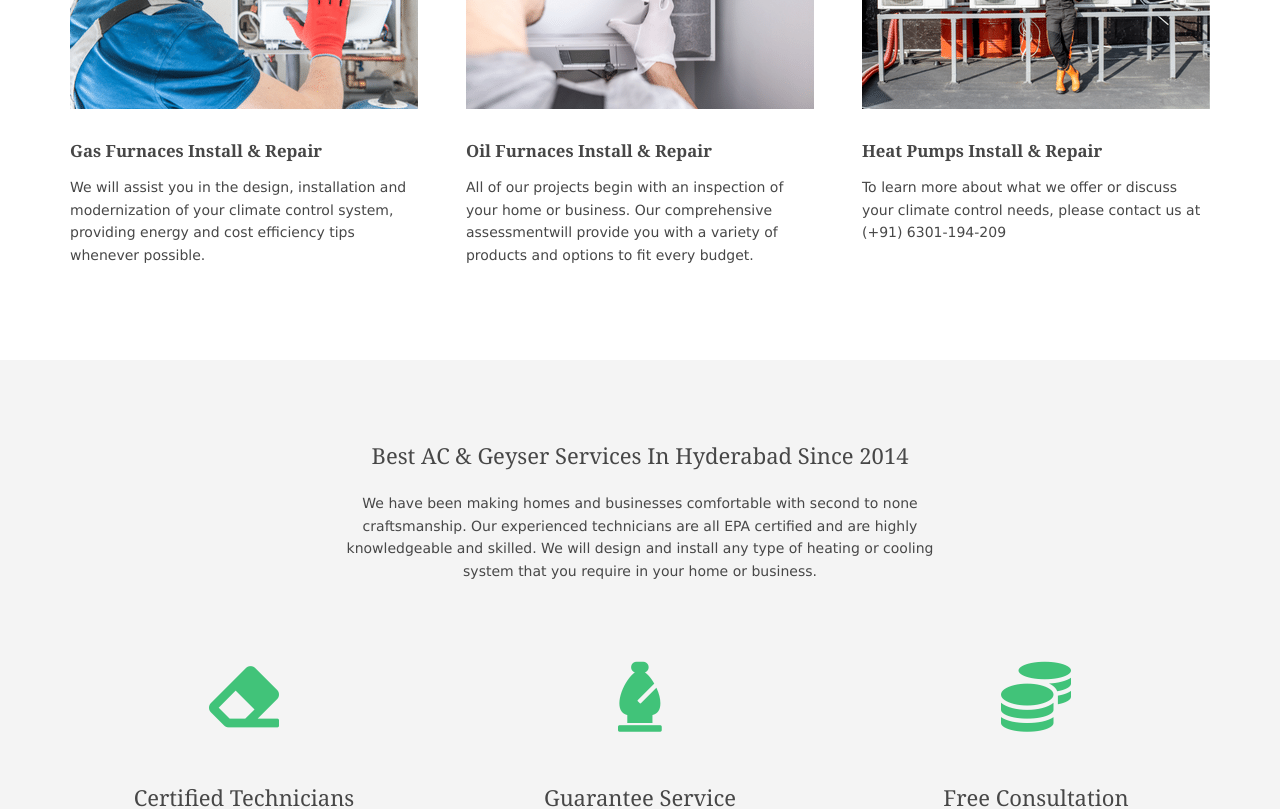
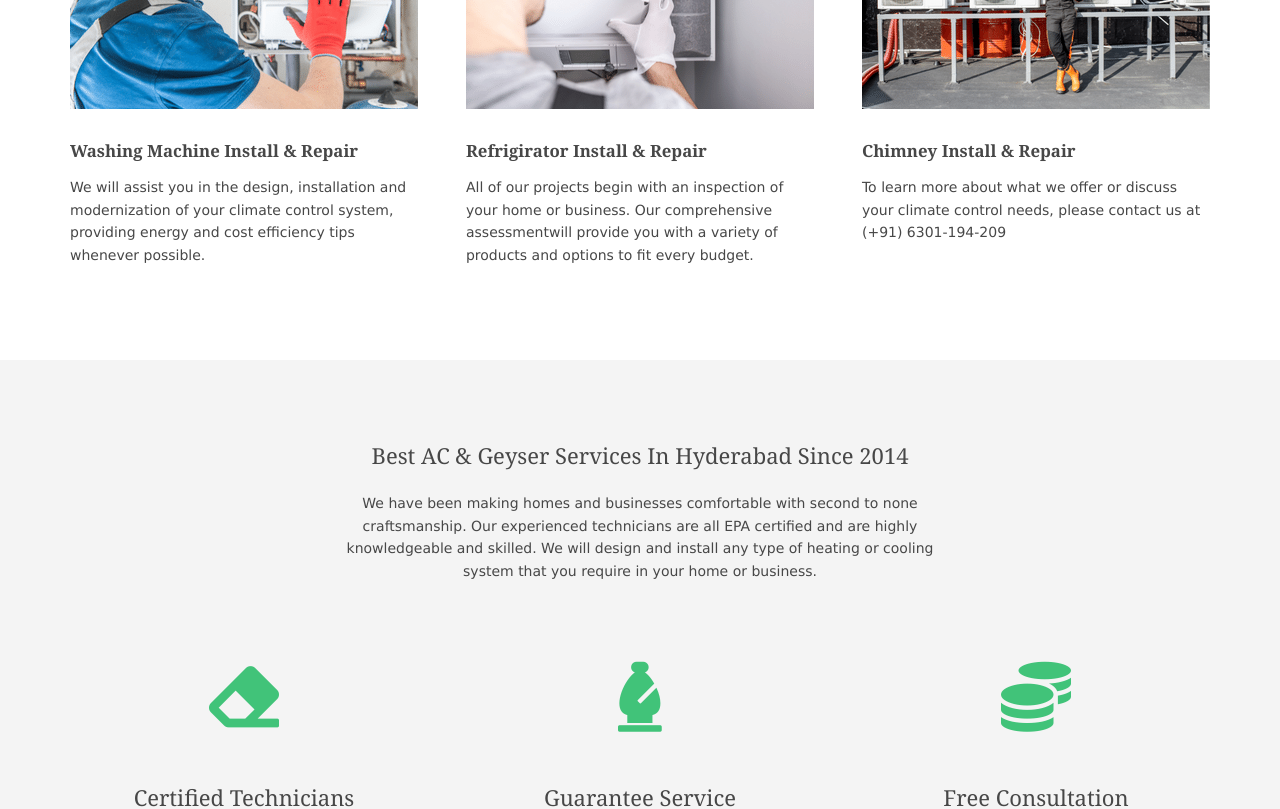
Before and after one commit to raghavabellala/homemaintananceservices, a plain HTML site: page index.html in a window 1280 px wide. Shown: the part 1400-2209 px from the top of the page. Drawn offline with Linux system fonts and the light colour scheme.

Commit message:
Update index.html

```diff
--- a/index.html
+++ b/index.html
@@ -99,7 +99,7 @@ Licence URI: https://www.instagram.com/websitedesign999/
         <li class="one_third">
           <figure><a class="imgover" href="#"><img src="images/demo/348x220x4.png" alt=""></a>
             <figcaption>
-              <h6 class="heading">Gas Furnaces Install & Repair</h6>
+              <h6 class="heading">Washing Machine Install & Repair</h6>
               <p>We will assist you in the design, installation and modernization of your climate control system, providing energy and cost efficiency tips whenever possible.</p>
             </figcaption>
           </figure>
@@ -107,7 +107,7 @@ Licence URI: https://www.instagram.com/websitedesign999/
         <li class="one_third">
           <figure><a class="imgover" href="#"><img src="images/demo/348x220x5.png" alt=""></a>
             <figcaption>
-              <h6 class="heading">Oil Furnaces Install & Repair</h6>
+              <h6 class="heading">Refrigirator Install & Repair</h6>
               <p>All of our projects begin with an inspection of your home or business. Our comprehensive assessmentwill provide you with a variety of products and options to fit every budget.</p>
             </figcaption>
           </figure>
@@ -115,7 +115,7 @@ Licence URI: https://www.instagram.com/websitedesign999/
         <li class="one_third">
           <figure><a class="imgover" href="#"><img src="images/demo/348x220x6.png" alt=""></a>
             <figcaption>
-              <h6 class="heading">Heat Pumps Install & Repair</h6>
+              <h6 class="heading">Chimney Install & Repair</h6>
               <p>To learn more about what we offer or discuss your climate control needs, please contact us at (+91) 6301-194-209</p>
             </figcaption>
           </figure>
```
